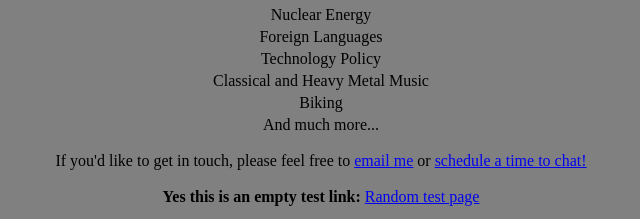
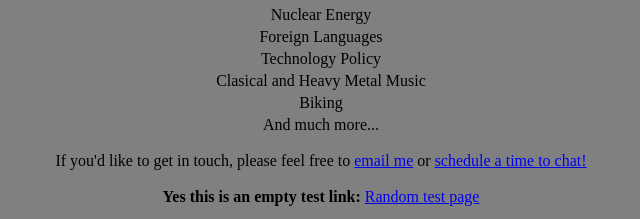
Before and after one commit to hawk-yang/hawk-yang.github.io, a plain HTML site: page index.html in a window 1280 px wide. Shown: the part 821-1040 px from the top of the page, 319-959 px from the left. Drawn offline with Linux system fonts and the light colour scheme.

Commit message:
Revert "Update index.html"
This reverts commit 968fdf405cfcc0400fc45f8a0596f664a1430cc9.

```diff
--- a/index.html
+++ b/index.html
@@ -61,7 +61,7 @@
     <li>Nuclear Energy</li>
     <li>Foreign Languages</li>
     <li>Technology Policy</li>
-    <li>Classical and Heavy Metal Music</li>
+    <li>Clasical and Heavy Metal Music</li>
     <li>Biking</li>
     <li>And much more...</li>
 </ul>
```
